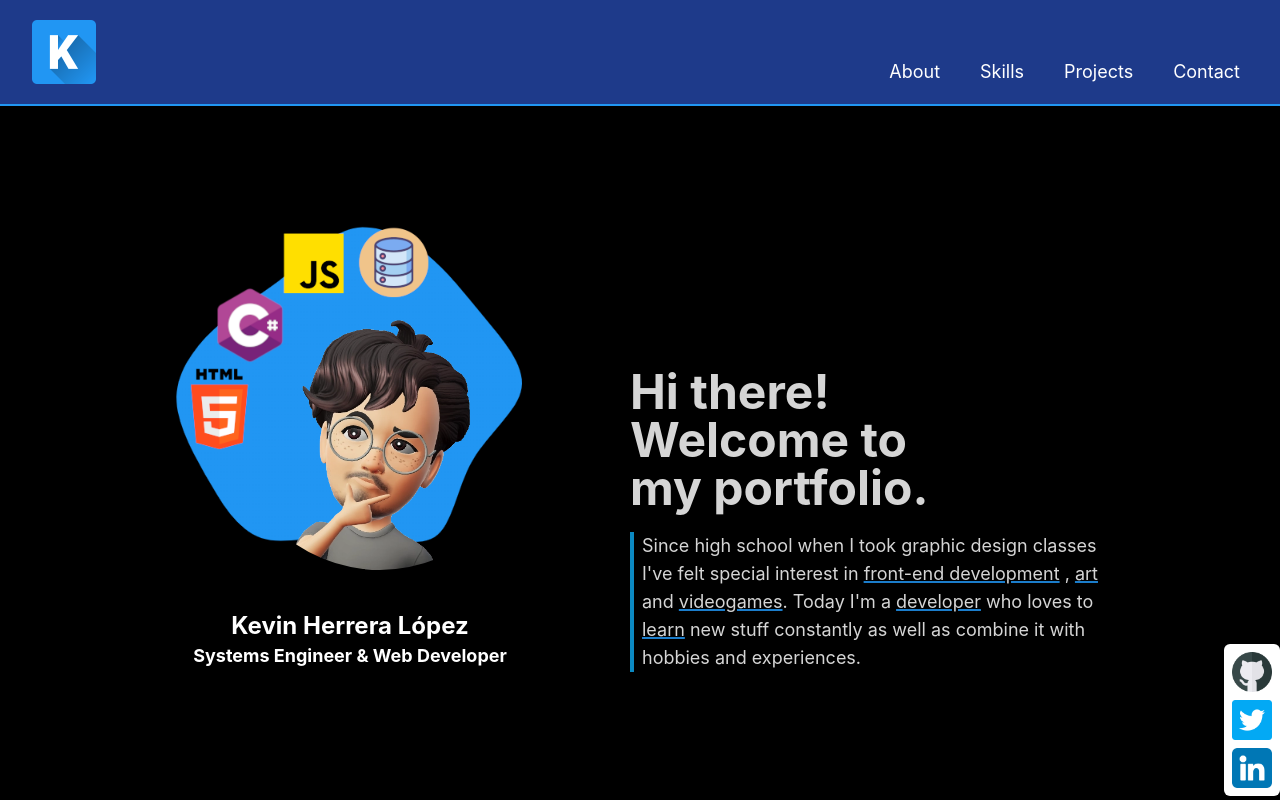
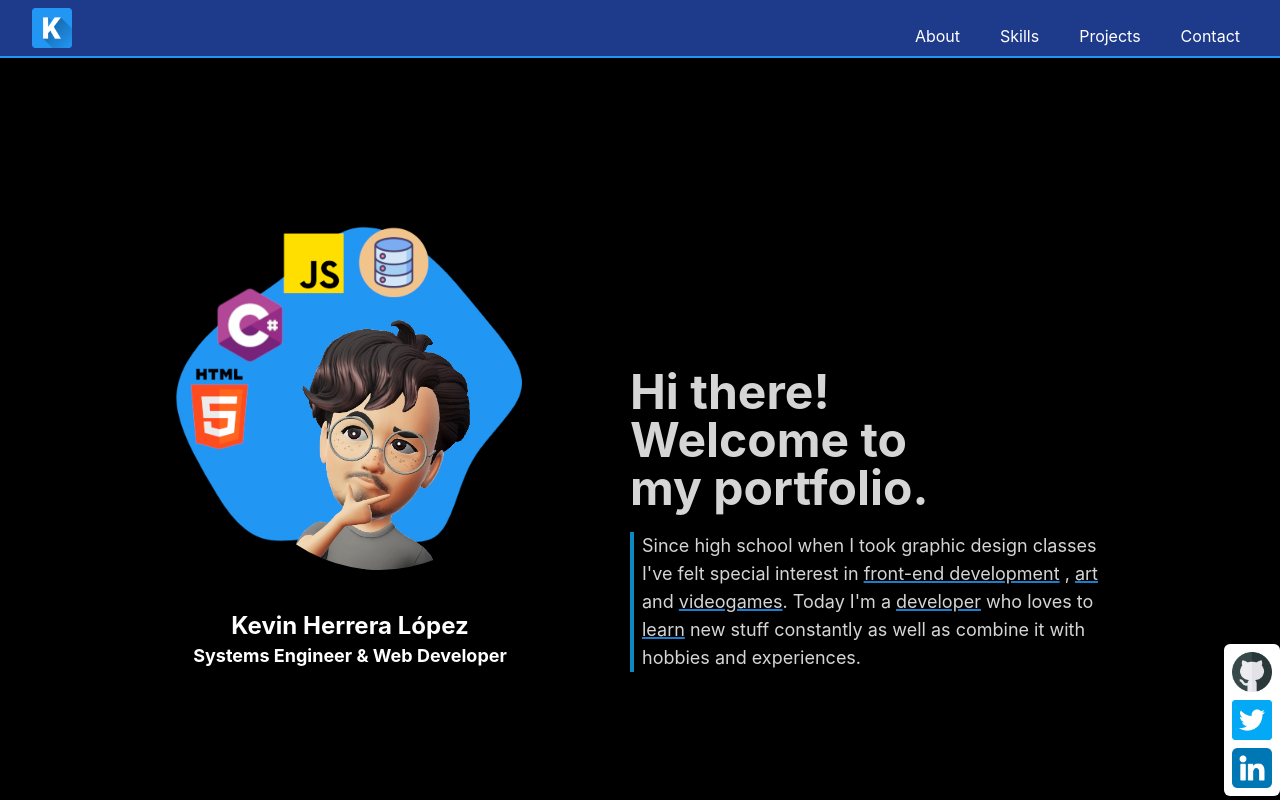
Before and after one commit to Kevin2904/nextDevPortfolio, a Next.js app: page / in a window 1280 px wide. Shown: the top 800 px of the page. Built offline with nearby package versions, Linux system fonts and the light colour scheme.

Commit message:
fix: navbar height

```diff
--- a/pages/shared/navbar.js
+++ b/pages/shared/navbar.js
@@ -14,10 +14,10 @@ export default function Navbar() {
   };
 
   return (
-    <nav className="w-full  bg-blue-900  border-b-2 border-[#2196f3] fixed top-0  z-50 ">
+    <nav className="w-full  bg-blue-900 h-fit  border-b-2 border-[#2196f3] fixed top-0  z-50 ">
       <div className="justify-between px-4 mx-auto lg:max-w-7xl md:items-center md:flex md:px-8">
         <div>
-          <div className="flex items-center justify-between py-3 md:py-5 md:block cursor-pointer  ">
+          <div className="flex items-center justify-between  py-2 md:block cursor-pointer  ">
             <div className="page-logo">
               <Link
                 to="about"
@@ -29,7 +29,7 @@ export default function Navbar() {
               >
                 <img
                   src="/assets/icons/pageIco.png"
-                  className="aboutPageIcon"
+                  className="aboutPageIcon w-10"
                 ></img>
               </Link>
             </div>
@@ -84,13 +84,13 @@ export default function Navbar() {
           }`}
         >
           <div
-            className={`flex-1 justify-self-center   md:block md:pb-0 md:mt-0 xl:overflow-visible lg:overflow-visible md:overflow-hidden sm:overflow-hidden overflow-hidden   ${
+            className={`flex-1 justify-self-center   md:block md:pb-0 md:mt-0 xl:overflow-visible lg:overflow-visible md:overflow-visible sm:overflow-hidden overflow-hidden   ${
               navbar
-                ? " transition-height duration-1000 ease-in-out portrait:h-64 "
+                ? " transition-height duration-1000 ease-in-out portrait:h-64 portrait:mt-10 "
                 : "transition-height duration-1000 ease-in-out h-0"
             }`}
           >
-            <ul className="items-center justify-center space-y-8 md:flex md:space-x-6 md:space-y-0 text-lg">
+            <ul className="items-center justify-center space-y-8 md:flex md:space-x-6 md:space-y-0 text-base leading-3 -mt-3">
               <li
                 className={` ${
                   current == "aboutPage" || current == "aboutPageIcon" ? "" : ""
```
